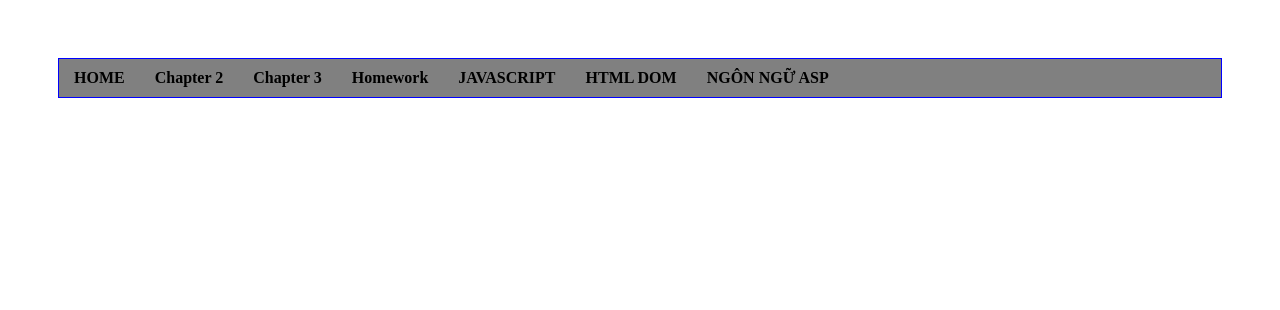
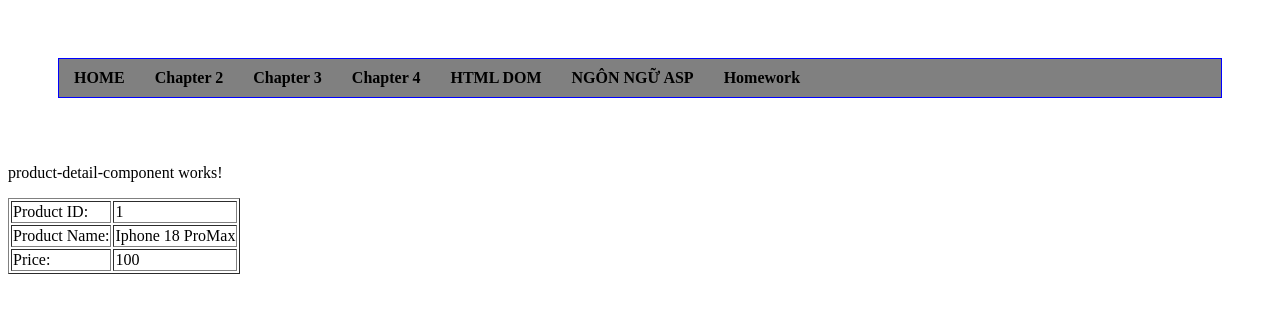
Before and after one commit to nhutthuy140106/NguyenNhutThuy_K244060807_WEB2, an Angular app in the folder my-app/: page /product/1 in a window 1280 px wide. Before the commit this address led to /. Shown: the top 310 px of the page. Built offline with nearby package versions, Linux system fonts and the light colour scheme.

Commit message:
Update product list and detail

```diff
--- a/my-app/public/datasets/products.js
+++ b/my-app/public/datasets/products.js
@@ -32,5 +32,12 @@
       "name": "Iphone 18 Pro",
       "price": 689,
       "image": "https://cdn2.cellphones.com.vn/insecure/rs:fill:358:358/q:90/plain/https://cellphones.com.vn/media/catalog/product/i/p/iphone-18-pro-01_5.jpg"
+      },
+
+      {
+      "id": 6,
+      "name": "SamSung Galaxy S23 Ultra",
+      "price": 700,
+      "image": "https://cdn2.cellphones.com.vn/insecure/rs:fill:358:358/q:90/plain/https://cellphones.com.vn/media/catalog/product/i/p/iphone-18-pro-01_5.jpg"
       }
 ]
--- a/my-app/src/app/app-module.ts
+++ b/my-app/src/app/app-module.ts
@@ -19,6 +19,9 @@ import { ServiceProductImageEvent } from './service-product-image-event/service-
 import { ServiceProductImageEventDetail } from './service-product-image-event-detail/service-product-image-event-detail';
 import { ServiceProductCatalog } from './service-product-catalog/service-product-catalog';
 import { ServiceCustomerGroup } from './service-customer-group/service-customer-group';
+import { ProductDetailComponent } from './product-detail-component/product-detail-component';
+import { ProductListCallHttpServiceComponent } from './product-list-call-http-service-component/product-list-call-http-service-component';
+
 
 @NgModule({
   declarations: [
@@ -38,6 +41,8 @@ import { ServiceCustomerGroup } from './service-customer-group/service-customer-
     ServiceProductImageEventDetail,
     ServiceProductCatalog,
     ServiceCustomerGroup,
+    ProductDetailComponent,
+    ProductListCallHttpServiceComponent,
   ],
   imports: [BrowserModule, AppRoutingModule, FormsModule],
   providers: [provideBrowserGlobalErrorListeners(), provideHttpClient(withInterceptorsFromDi())],
--- a/my-app/src/app/app-routing-module.ts
+++ b/my-app/src/app/app-routing-module.ts
@@ -14,6 +14,7 @@ import { ServiceProductImageEvent } from './service-product-image-event/service-
 import { ServiceProductImageEventDetail } from './service-product-image-event-detail/service-product-image-event-detail';
 import { ServiceProductCatalog } from './service-product-catalog/service-product-catalog';
 import { ServiceCustomerGroup } from './service-customer-group/service-customer-group';
+import { ProductDetailComponent } from './product-detail-component/product-detail-component';
 
 const routes: Routes = [
   {path:"binding-property", component:BindingPropertyComponent},
@@ -29,7 +30,8 @@ const routes: Routes = [
   {path:"service-product-image-event", component:ServiceProductImageEvent},
   {path:"service-product-image-event/:id", component:ServiceProductImageEventDetail},
   {path:"service-product-catalog", component:ServiceProductCatalog},
-  {path:"service-customer-group", component:ServiceCustomerGroup}
+  {path:"service-customer-group", component:ServiceCustomerGroup},
+  {path:"product/:id", component:ProductDetailComponent},
 ];
 
 @NgModule({
--- a/my-app/src/app/homework/homework.html
+++ b/my-app/src/app/homework/homework.html
@@ -21,6 +21,16 @@
                     <li><a routerLink="/product-http-handle-error-service">Product Http Handle Error Service</a></li>
                 </ul>
             </li>
+
+            <li><a href="#">Chapter 4</a>
+                <ul>
+                    <li><a routerLink="/product-list-call-http-service">Product List Call Http Service</a></li>
+                    <li><a href="#">LESSON 02</a></li>
+                    <li><a href="#">LESSON 03</a></li>
+                </ul>
+            </li>
+            <li><a href="#">HTML DOM</a></li>
+            <li><a href="#">NGÔN NGỮ ASP</a></li>
             <li><a href="#">Homework</a>
                 <ul>
                     <li><a routerLink="/service-product-image-event">Exercise 13</a ></li>
@@ -28,15 +38,6 @@
                     <li><a routerLink="/service-customer-group">Exercise 18</a ></li>
                 </ul>
             </li>
-            <li><a href="#">JAVASCRIPT</a>
-                <ul>
-                    <li><a href="#">LESSON 01</a></li>
-                    <li><a href="#">LESSON 02</a></li>
-                    <li><a href="#">LESSON 03</a></li>
-                </ul>
-            </li>
-            <li><a href="#">HTML DOM</a></li>
-            <li><a href="#">NGÔN NGỮ ASP</a></li>
         </ul>
     </div>
 
--- /dev/null
+++ b/my-app/src/app/product-detail-component/product-detail-component.html
@@ -0,0 +1,26 @@
+<p>product-detail-component works!</p>
+<p>
+  {{errMessage()}}
+</p>
+<table border="1">
+  @if (product()!=null){
+  <tr>
+    <td>Product ID:</td>
+    <td>{{product()?.id}}</td>
+  </tr>
+  <tr>
+    <td>Product Name:</td>
+    <td>{{product()?.name}}</td>
+  </tr>
+  <tr>
+    <td>Price:</td>
+    <td>{{product()?.price}}</td>
+  </tr>
+  }
+  @else
+  {
+    <tr>
+      <td colspan="2">Cannot find the product</td>
+    </tr>
+  }
+</table>
--- /dev/null
+++ b/my-app/src/app/product-detail-component/product-detail-component.ts
@@ -0,0 +1,42 @@
+import { Component, signal } from '@angular/core';
+import { ActivatedRoute, Router } from '@angular/router';
+import { ProductHttpHandleErrorService } from '../services/product-http-handle-error-service';
+import { Product } from '../classes/IProduct';
+
+@Component({
+  selector: 'app-product-detail-component',
+  standalone: false,
+  styleUrl: './product-detail-component.css',
+  templateUrl: './product-detail-component.html',
+})
+
+export class ProductDetailComponent {
+  product=signal<Product|null>(null);
+  errMessage=signal("")
+  constructor(private _service:ProductHttpHandleErrorService,
+    private router:Router,
+    private activateRoute:ActivatedRoute){
+  }
+
+  ngOnInit():void{
+    this.activateRoute.paramMap.subscribe(
+      (param)=>{
+        let idParam=param.get('id')
+        if(idParam!=null)
+        {
+          let id=parseInt(idParam)
+          this._service.getProductById(id).subscribe(
+            {
+              next:(data)=>{
+                this.product.set(data??null);
+              },
+              error: (err) =>{
+                this.errMessage.set(err)
+              }
+            }
+          )
+        }
+      }
+    );
+  }
+}
--- a/my-app/src/app/product-list-call-http-service-component/product-list-call-http-service-component.html
+++ b/my-app/src/app/product-list-call-http-service-component/product-list-call-http-service-component.html
@@ -12,9 +12,17 @@
     @for (product of products(); track product.id) {
     <tr>
       <td>{{ product.id }}</td>
-      <td>{{ product.name }}</td>
+      <td>
+        <a routerLink="/product/{{ product.id }}">
+          {{ product.name }}
+        </a>
+      </td>
       <td>{{ product.price }}</td>
-      <td><img [src]="product.image" [alt]="product.name" width="180" height="180"></td>
+      <td>
+        <a routerLink="/product/{{ product.id }}">
+          <img [src]="product.image" [alt]="product.name" width="180" height="180">
+        </a>
+      </td>
     </tr>
     }
     @empty {
--- a/my-app/src/app/services/product-http-handle-error-service.ts
+++ b/my-app/src/app/services/product-http-handle-error-service.ts
@@ -5,6 +5,7 @@ import { catchError } from 'rxjs/internal/operators/catchError';
 import { retry } from 'rxjs/internal/operators/retry';
 import { Product } from '../classes/IProduct';
 import { Observable } from 'rxjs/internal/Observable';
+import { map } from 'rxjs/internal/operators/map';
 
 @Injectable({
   providedIn: 'root',
@@ -25,4 +26,10 @@ export class ProductHttpHandleErrorService {
     handleError(error: HttpErrorResponse) {
         return throwError(() => new Error(error.message));
     }
+    getProductById(id: number): Observable<Product | undefined> {
+    return this.getProductList().pipe(
+      map((products: Product[]) => products.find(p => p.id === id)),
+      catchError(this.handleError)
+    );
+    }
 }
```
Also changed, not shown: my-app/src/app/product-detail-component/product-detail-component.css (added), 1 other file (tests, documents, lock files or other folders).
